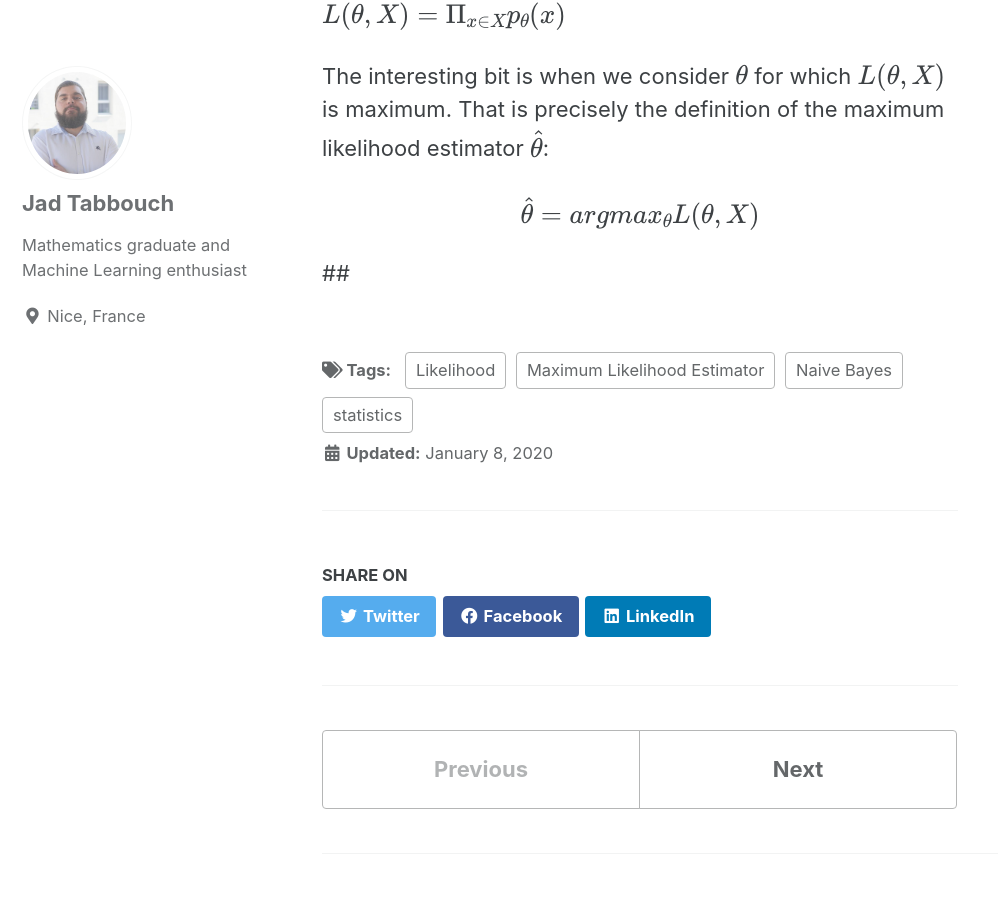
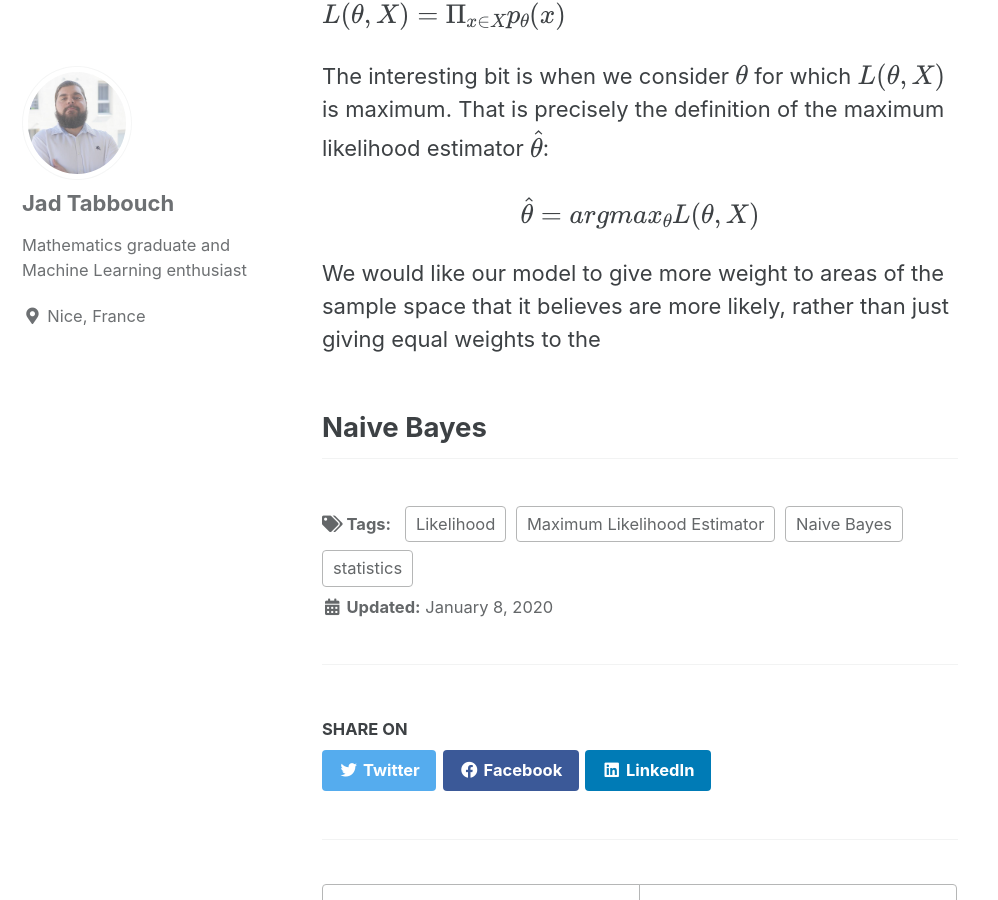
Before and after one commit to jad-tab/jad-tab.github.io, a Jekyll site: the page built from _posts/2020-01-08-Generative_models.md, in a window 1280 px wide and 900 px high, scrolled down 1525 px. Shown: the whole window, without its empty margins (0-998 px from the left). Built offline with Jekyll 4.4.1, drawn with Linux system fonts in a browser that asks for light colours; cached includes are drawn as plain includes; formulas are drawn with MathJax 3.

Commit message:
Update 2020-01-08-Generative_models.md

```diff
--- a/_posts/2020-01-08-Generative_models.md
+++ b/_posts/2020-01-08-Generative_models.md
@@ -33,4 +33,6 @@ The interesting bit is when we consider $$\theta$$ for which $$L(\theta, X)$$ is
 $$\hat{\theta} = argmax_{\theta}  L(\theta, X) $$
 
 
-##
+
+We would like our model to give more weight to areas of the sample space that it believes are more likely, rather than just giving equal weights to the
+## Naive Bayes
```
